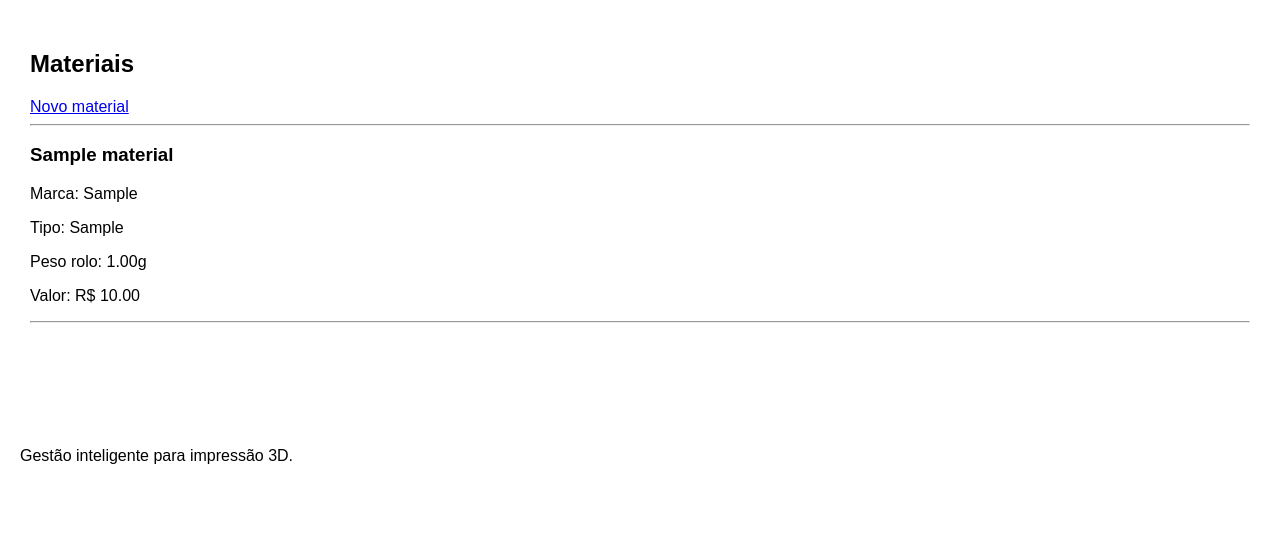
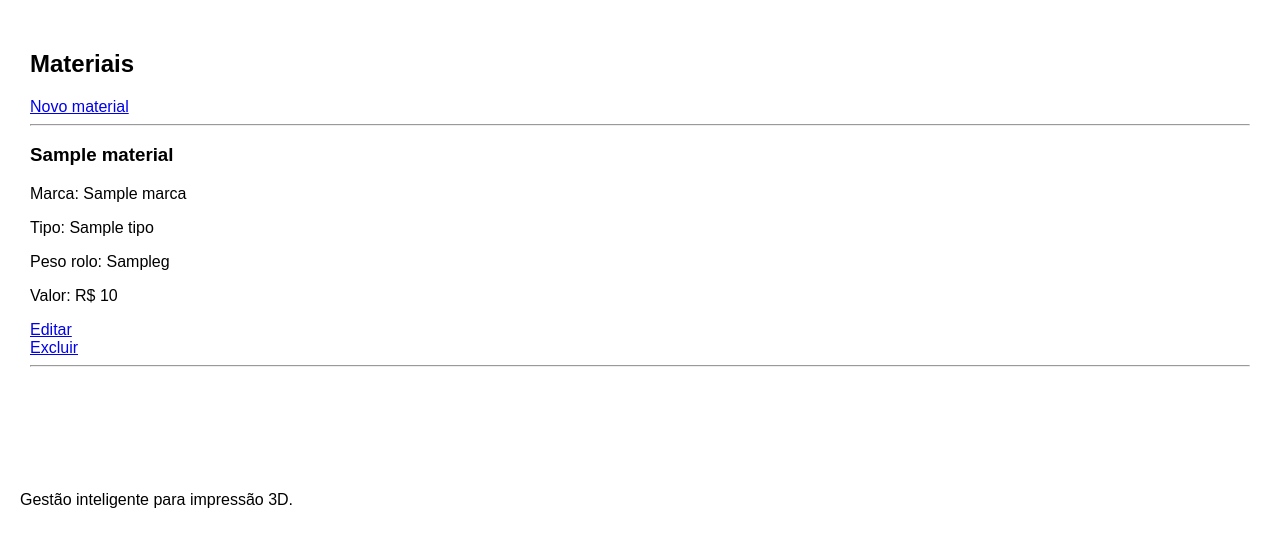
Before and after one commit to adrianegit/valor3d, a Django app: template sistema/core/templates/core/materiais.html in a window 1280 px wide. Shown: the part 147-694 px from the top of the page. Run offline with Django 5.2, Linux system fonts and the light colour scheme; tables that the repository leaves empty hold one stand-in row (values such as "Sample post"); the template is opened without the code that fills it: values that come from a table or form of the project are taken from there, most other values are stand-ins (such as "Sample title", 1, 10 or a date in 2020).

Commit message:
Finaliza CRUD de materiais

```diff
--- a/sistema/core/templates/core/materiais.html
+++ b/sistema/core/templates/core/materiais.html
@@ -9,7 +9,7 @@ Materiais
 </h2>
 
 
-<a href="/materiais/novo/">
+<a href="{% url 'novo_material' %}">
     Novo material
 </a>
 
@@ -42,6 +42,16 @@ Materiais
         Valor: R$ {{ material.valor_rolo }}
     </p>
 
+     <a href="{% url 'editar_material' material.id %}">
+    Editar
+</a>
+
+<br>
+
+<a href="{% url 'excluir_material' material.id %}">
+    Excluir
+</a>
+
 </div>
 
 
--- a/sistema/core/urls.py
+++ b/sistema/core/urls.py
@@ -16,8 +16,16 @@ urlpatterns = [
         name='novo_material'
     ),
 
-    path('impressoras/', views.impressoras, name='impressoras'),
+    path(
+        'materiais/editar/<int:id>/',
+        views.editar_material,
+        name='editar_material'
+    ),
 
-    path('orcamentos/', views.orcamentos, name='orcamentos'),
+    path(
+        'materiais/excluir/<int:id>/',
+        views.excluir_material,
+        name='excluir_material'
+    ),
 
 ]
```
Also changed, not shown: sistema/core/views.py (+47 -2 lines).
